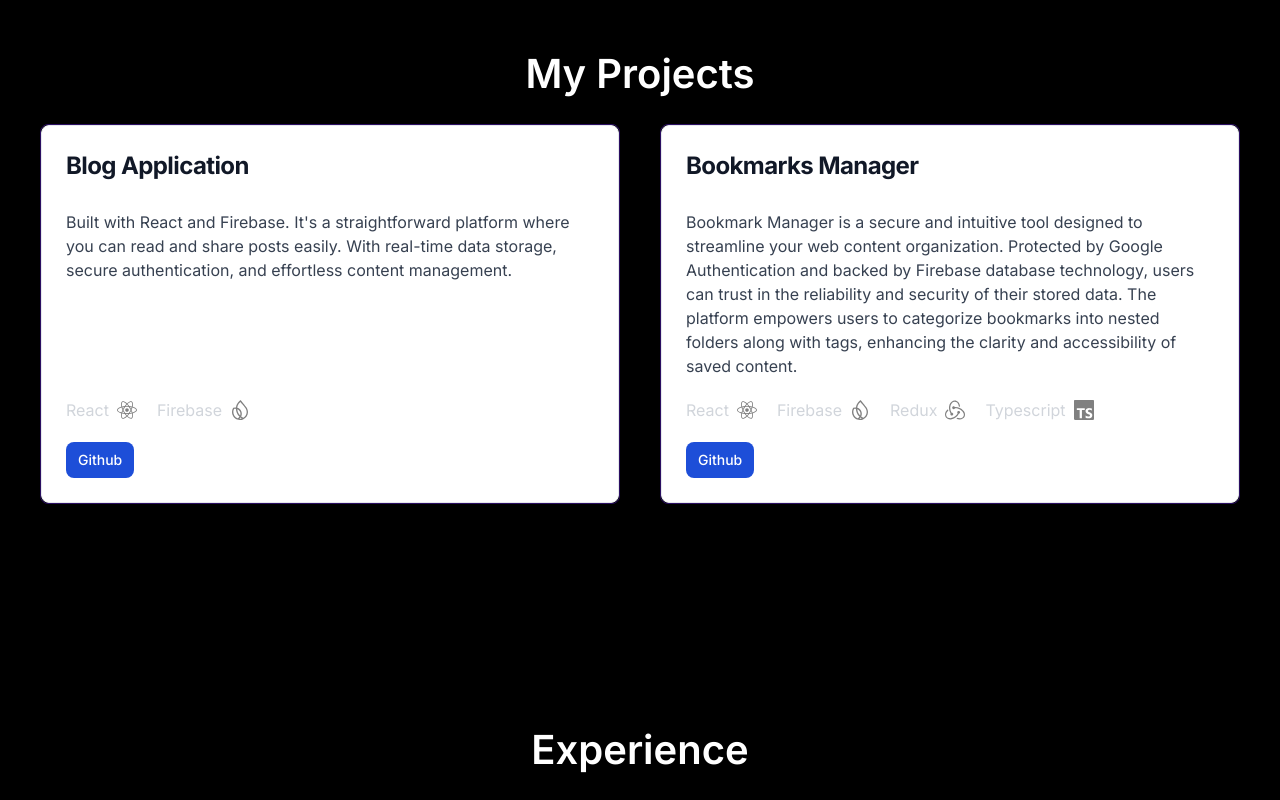
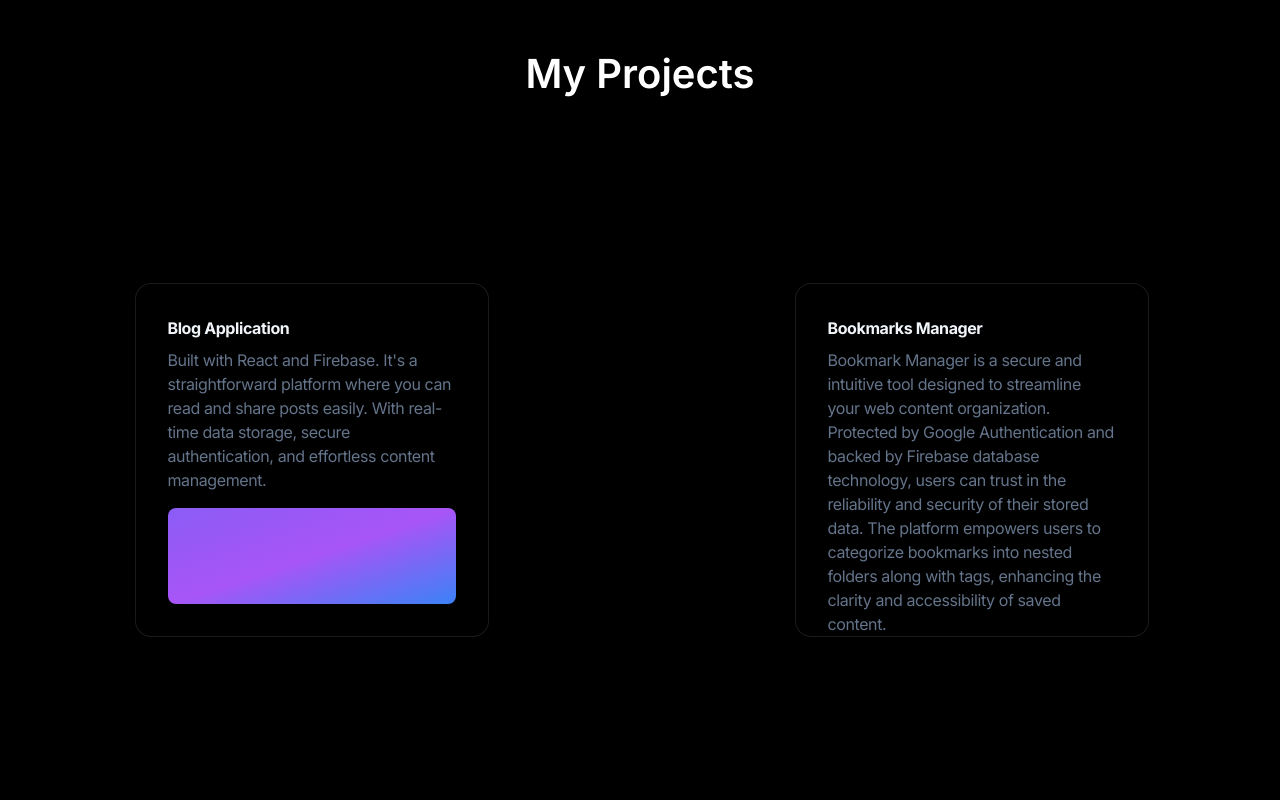
Before and after one commit to Mannisharma2612/dev-portfolio, a Next.js app: page / in a window 1280 px wide. Shown: the part 1480-2280 px from the top of the page. Built offline with nearby package versions, Linux system fonts and the light colour scheme; a web font is replaced by a local one.

Commit message:
added new card UI

```diff
--- /dev/null
+++ b/components/atoms/Card.tsx
@@ -0,0 +1,28 @@
+"use client";
+import React from "react";
+import { PinContainer } from "./PinContainer";
+
+type Props = {
+  title: string;
+  link: string;
+  description: string;
+};
+
+export function AnimatedPinDemo(props: Props) {
+  const { title, description, link } = props;
+  return (
+    <div className="h-[40rem] w-full flex items-center justify-center ">
+      <PinContainer title={title} href={link}>
+        <div className="flex basis-full flex-col p-4 tracking-tight text-slate-100/50 sm:basis-1/2 w-[20rem] h-[20rem] ">
+          <h3 className="max-w-xs !pb-2 !m-0 font-bold  text-base text-slate-100">
+            {title}
+          </h3>
+          <div className="text-base !m-0 !p-0 font-normal">
+            <span className="text-slate-500 ">{description}</span>
+          </div>
+          <div className="flex flex-1 w-full rounded-lg mt-4 bg-gradient-to-br from-violet-500 via-purple-500 to-blue-500" />
+        </div>
+      </PinContainer>
+    </div>
+  );
+}
--- /dev/null
+++ b/components/atoms/PinContainer.tsx
@@ -0,0 +1,161 @@
+"use client";
+import React, { useState } from "react";
+import { motion } from "framer-motion";
+import Link from "next/link";
+import { cn } from "@/utils/common";
+
+export const PinContainer = ({
+  children,
+  title,
+  href,
+  className,
+  containerClassName,
+}: {
+  children: React.ReactNode;
+  title?: string;
+  href?: string;
+  className?: string;
+  containerClassName?: string;
+}) => {
+  const [transform, setTransform] = useState(
+    "translate(-50%,-50%) rotateX(0deg)"
+  );
+
+  const onMouseEnter = () => {
+    setTransform("translate(-50%,-50%) rotateX(40deg) scale(0.8)");
+  };
+  const onMouseLeave = () => {
+    setTransform("translate(-50%,-50%) rotateX(0deg) scale(1)");
+  };
+
+  return (
+    <Link
+      className={cn(
+        "relative group/pin z-50  cursor-pointer",
+        containerClassName
+      )}
+      onMouseEnter={onMouseEnter}
+      onMouseLeave={onMouseLeave}
+      href={href || "/"}
+    >
+      <div
+        style={{
+          perspective: "1000px",
+          transform: "rotateX(70deg) translateZ(0deg)",
+        }}
+        className="absolute left-1/2 top-1/2 ml-[0.09375rem] mt-4 -translate-x-1/2 -translate-y-1/2"
+      >
+        <div
+          style={{
+            transform: transform,
+          }}
+          className="absolute left-1/2 p-4 top-1/2  flex justify-start items-start  rounded-2xl  shadow-[0_8px_16px_rgb(0_0_0/0.4)] bg-black border border-white/[0.1] group-hover/pin:border-white/[0.2] transition duration-700 overflow-hidden"
+        >
+          <div className={cn(" relative z-50 ", className)}>{children}</div>
+        </div>
+      </div>
+      <PinPerspective title={title} href={href} />
+    </Link>
+  );
+};
+
+export const PinPerspective = ({
+  title,
+  href,
+}: {
+  title?: string;
+  href?: string;
+}) => {
+  return (
+    <motion.div className="pointer-events-none  w-96 h-80 flex items-center justify-center opacity-0 group-hover/pin:opacity-100 z-[60] transition duration-500">
+      <div className=" w-full h-full -mt-7 flex-none  inset-0">
+        <div className="absolute top-0 inset-x-0  flex justify-center">
+          <a
+            href={href}
+            target={"_blank"}
+            className="relative flex space-x-2 items-center z-10 rounded-full bg-zinc-950 py-0.5 px-4 ring-1 ring-white/10 "
+          >
+            <span className="relative z-20 text-white text-xs font-bold inline-block py-0.5">
+              {title}
+            </span>
+            <span className="absolute -bottom-0 left-[1.125rem] h-px w-[calc(100%-2.25rem)] bg-gradient-to-r from-emerald-400/0 via-emerald-400/90 to-emerald-400/0 transition-opacity duration-500 group-hover/btn:opacity-40"></span>
+          </a>
+        </div>
+
+        <div
+          style={{
+            perspective: "1000px",
+            transform: "rotateX(70deg) translateZ(0)",
+          }}
+          className="absolute left-1/2 top-1/2 ml-[0.09375rem] mt-4 -translate-x-1/2 -translate-y-1/2"
+        >
+          <motion.div
+            initial={{
+              opacity: 0,
+              scale: 0,
+              x: "-50%",
+              y: "-50%",
+            }}
+            animate={{
+              opacity: [0, 1, 0.5, 0],
+              scale: 1,
+
+              z: 0,
+            }}
+            transition={{
+              duration: 6,
+              repeat: Infinity,
+              delay: 0,
+            }}
+            className="absolute left-1/2 top-1/2  h-[11.25rem] w-[11.25rem] rounded-[50%] bg-sky-500/[0.08] shadow-[0_8px_16px_rgb(0_0_0/0.4)]"
+          ></motion.div>
+          <motion.div
+            initial={{
+              opacity: 0,
+              scale: 0,
+              x: "-50%",
+              y: "-50%",
+            }}
+            animate={{
+              opacity: [0, 1, 0.5, 0],
+              scale: 1,
+
+              z: 0,
+            }}
+            transition={{
+              duration: 6,
+              repeat: Infinity,
+              delay: 2,
+            }}
+            className="absolute left-1/2 top-1/2  h-[11.25rem] w-[11.25rem] rounded-[50%] bg-sky-500/[0.08] shadow-[0_8px_16px_rgb(0_0_0/0.4)]"
+          ></motion.div>
+          <motion.div
+            initial={{
+              opacity: 0,
+              scale: 0,
+              x: "-50%",
+              y: "-50%",
+            }}
+            animate={{
+              opacity: [0, 1, 0.5, 0],
+              scale: 1,
+
+              z: 0,
+            }}
+            transition={{
+              duration: 6,
+              repeat: Infinity,
+              delay: 4,
+            }}
+            className="absolute left-1/2 top-1/2  h-[11.25rem] w-[11.25rem] rounded-[50%] bg-sky-500/[0.08] shadow-[0_8px_16px_rgb(0_0_0/0.4)]"
+          ></motion.div>
+        </div>
+
+        <motion.div className="absolute right-1/2 bottom-1/2 bg-gradient-to-b from-transparent to-cyan-500 translate-y-[14px] w-px h-20 group-hover/pin:h-40 blur-[2px]" />
+        <motion.div className="absolute right-1/2 bottom-1/2 bg-gradient-to-b from-transparent to-cyan-500 translate-y-[14px] w-px h-20 group-hover/pin:h-40  " />
+        <motion.div className="absolute right-1/2 translate-x-[1.5px] bottom-1/2 bg-cyan-600 translate-y-[14px] w-[4px] h-[4px] rounded-full z-40 blur-[3px]" />
+        <motion.div className="absolute right-1/2 translate-x-[0.5px] bottom-1/2 bg-cyan-300 translate-y-[14px] w-[2px] h-[2px] rounded-full z-40 " />
+      </div>
+    </motion.div>
+  );
+};
--- a/components/molecules/Projects.tsx
+++ b/components/molecules/Projects.tsx
@@ -1,5 +1,6 @@
 import React from "react";
-import ProjectCard from "../atoms/ProjectCard";
+import { AnimatedPinDemo } from "@/components/atoms/Card";
+
 import { PROJECTS } from "@/constants";
 const Projects: React.FC = () => {
   return (
@@ -10,15 +11,14 @@
       <h1 className="text-white text-[40px] font-semibold text-transparent bg-clip-text pb-5">
         My Projects
       </h1>
-      <div className="h-auto w-auto flex flex-col md:flex-row gap-10 px-10">
+      <div className="w-full flex flex-col md:flex-row gap-10">
         {PROJECTS?.map((project, index) => {
           return (
-            <ProjectCard
+            <AnimatedPinDemo
               key={index}
               link={project.link}
               title={project.title}
               description={project.description}
-              tech={project.tech}
             />
           );
         })}
--- a/package.json
+++ b/package.json
@@ -13,11 +13,13 @@
   },
   "dependencies": {
     "@heroicons/react": "^2.1.3",
+    "clsx": "^2.1.1",
     "h": "^1.0.0",
     "next": "14.1.4",
     "react": "^18",
     "react-dom": "^18",
-    "react-icons": "^5.0.1"
+    "react-icons": "^5.0.1",
+    "tailwind-merge": "^2.4.0"
   },
   "devDependencies": {
     "@react-three/drei": "^9.105.1",
@@ -28,7 +30,7 @@
     "autoprefixer": "^10.0.1",
     "eslint": "^8",
     "eslint-config-next": "14.1.4",
-    "framer-motion": "^11.0.24",
+    "framer-motion": "^11.3.5",
     "postcss": "^8",
     "react-intersection-observer": "^9.8.1",
     "tailwindcss": "^3.3.0",
--- /dev/null
+++ b/utils/common.ts
@@ -0,0 +1,6 @@
+import { ClassValue, clsx } from "clsx";
+import { twMerge } from "tailwind-merge";
+
+export function cn(...inputs: ClassValue[]) {
+  return twMerge(clsx(inputs));
+}
```
Also changed, not shown: 1 other file (tests, documents, lock files or other folders).
